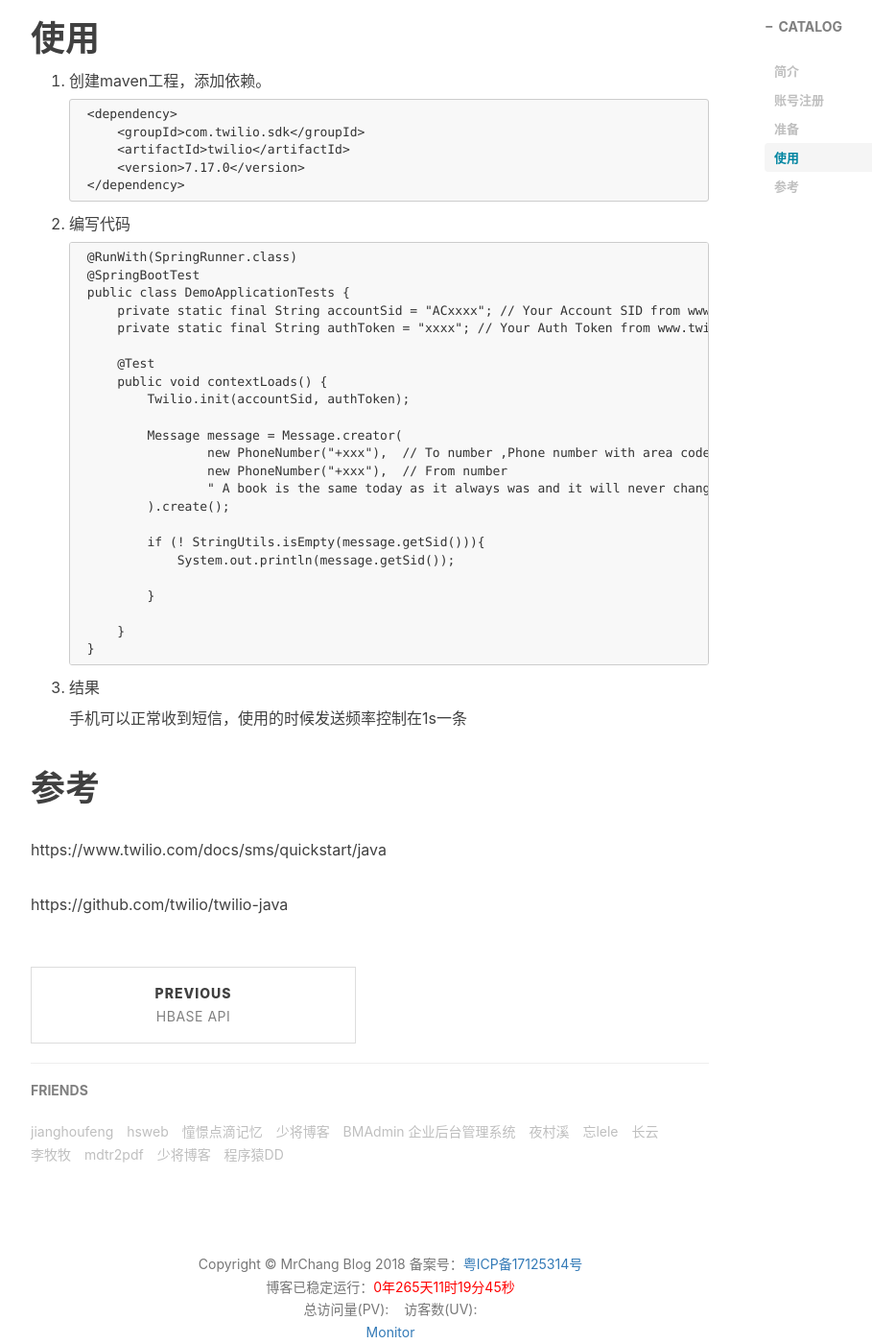
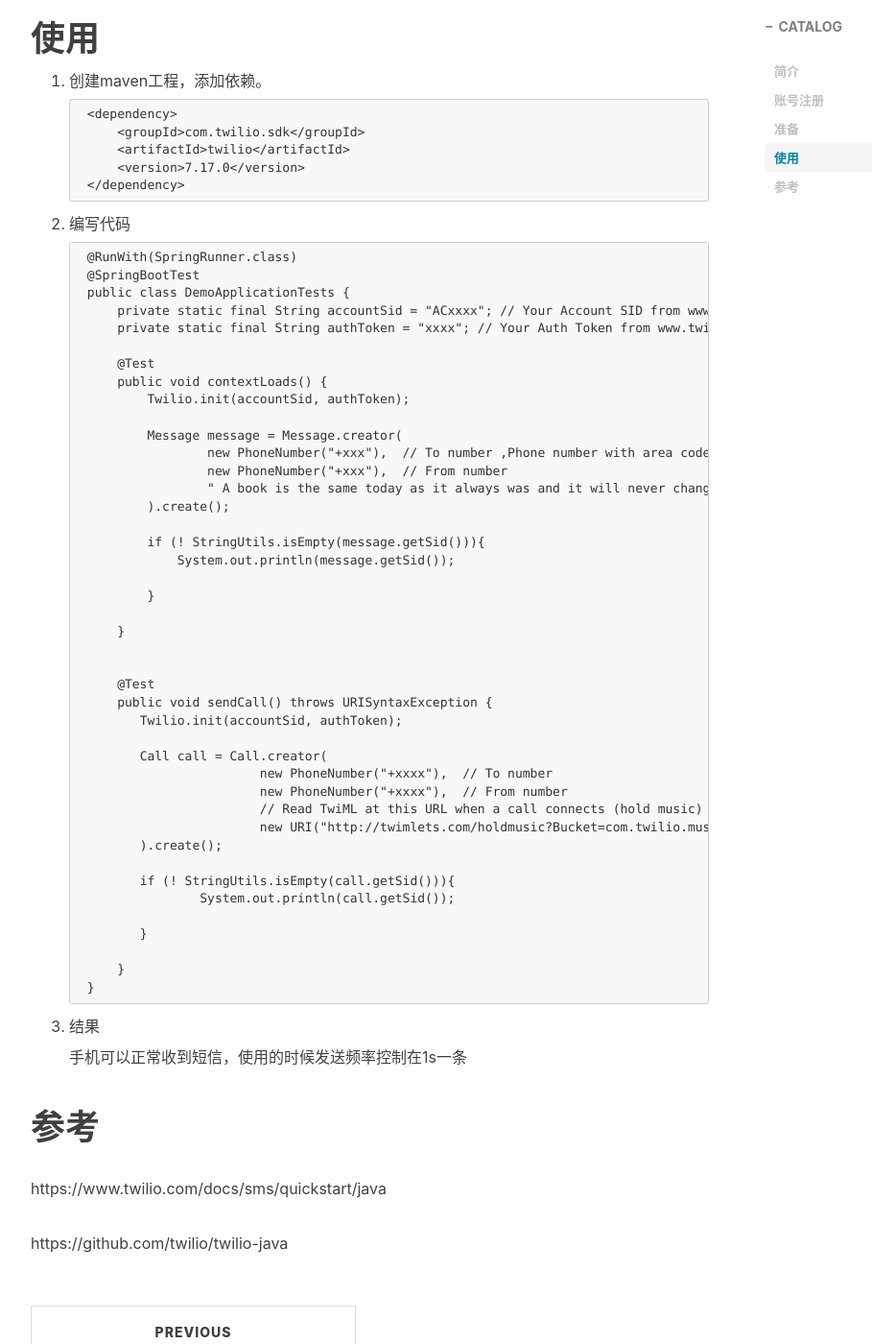
Before and after one commit to ncic-ict/changdaye.github.io, a Jekyll site: the page built from _posts/2018-0-28-Twilio发送短信.md, in a window 1280 px wide and 1400 px high, scrolled down 1192 px. Shown: the whole window at 96% size, without its empty margins (233-1142 px from the left). Built offline with Jekyll 4.4.1, drawn with Linux system fonts in a browser that asks for light colours; nearby versions of some CDN libraries; comment, search, counter and statistics services are not loaded.

Commit message:
Twilio 拨打电话

```diff
--- a/_posts/2018-0-28-Twilio发送短信.md
+++ b/_posts/2018-0-28-Twilio发送短信.md
@@ -67,6 +67,25 @@
 				}
 
 			}
+
+
+			@Test
+            public void sendCall() throws URISyntaxException {
+            	Twilio.init(accountSid, authToken);
+
+            	Call call = Call.creator(
+            			new PhoneNumber("+xxxx"),  // To number
+            			new PhoneNumber("+xxxx"),  // From number
+            			// Read TwiML at this URL when a call connects (hold music)
+            			new URI("http://twimlets.com/holdmusic?Bucket=com.twilio.music.ambient")
+            	).create();
+
+            	if (! StringUtils.isEmpty(call.getSid())){
+            		System.out.println(call.getSid());
+
+            	}
+
+            }
 		}
 
 3. 结果
```
